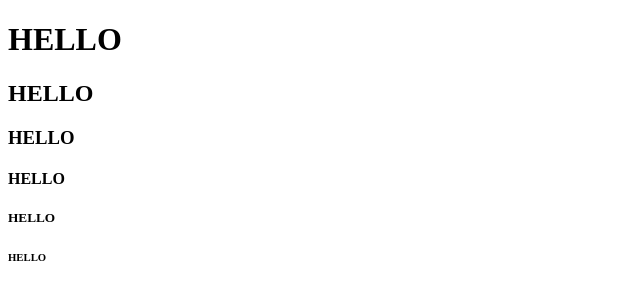
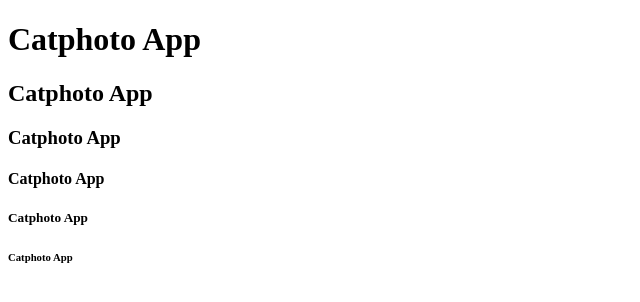
Before and after one commit to Tofikoabdu1/Bootcamp-Practice, a plain HTML site: page html practice/Headings.html in a window 1280 px wide. Shown: the whole page, without its empty margins (0-640 px from the left). Drawn offline with Linux system fonts and the light colour scheme.

Commit message:
changing the text in the Headings

```diff
--- a/html practice/Headings.html
+++ b/html practice/Headings.html
@@ -6,11 +6,11 @@
     <title>Headings</title>
 </head>
 <body>
-    <h1>HELLO</h1>
-    <h2>HELLO</h2>
-    <h3>HELLO</h3>
-    <h4>HELLO</h4>
-    <h5>HELLO</h5>
-    <h6>HELLO</h6>
+    <h1>Catphoto App</h1>
+    <h2>Catphoto App</h2>
+    <h3>Catphoto App</h3>
+    <h4>Catphoto App</h4>
+    <h5>Catphoto App</h5>
+    <h6>Catphoto App</h6>
 </body>
 </html>
```
